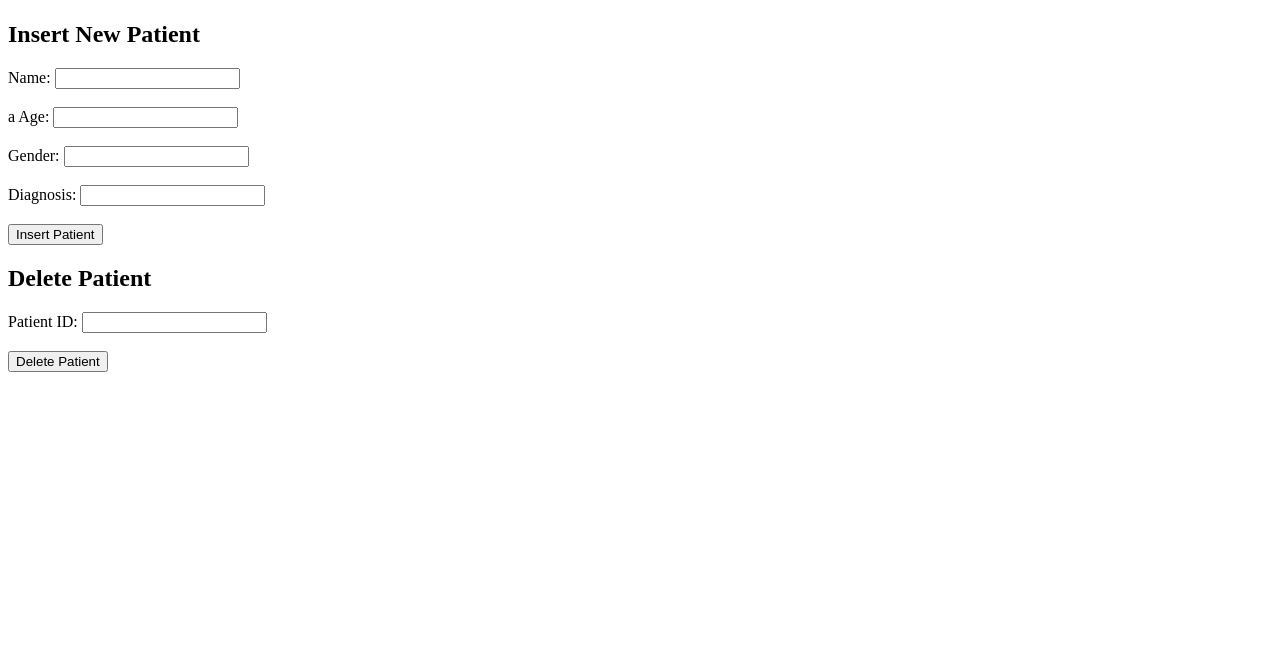
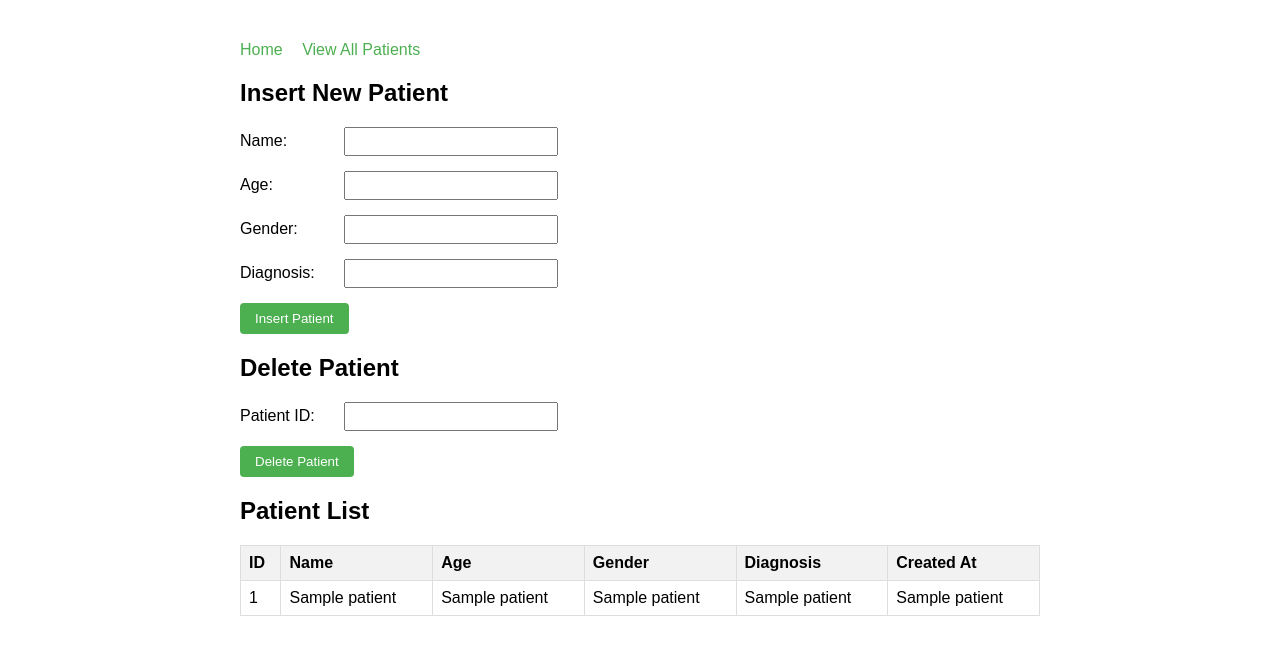
Before and after one commit to ryan-webster-vt/Hospital-Database, a Python web app: template templates/index.html in a window 1280 px wide. Shown: the top 655 px of the page. Run offline with Jinja, Linux system fonts and the light colour scheme; the template is opened without the code that fills it: most values are stand-ins (such as "Sample title", 1, 10 or a date in 2020).

Commit message:
branch created by junsoo

```diff
--- a/templates/index.html
+++ b/templates/index.html
@@ -4,28 +4,132 @@
     <meta charset="UTF-8">
     <meta name="viewport" content="width=device-width, initial-scale=1.0">
     <title>Hospital Database Interface</title>
+    <style>
+        body {
+            font-family: Arial, sans-serif;
+            max-width: 800px;
+            margin: 0 auto;
+            padding: 20px;
+        }
+        .message {
+            padding: 10px;
+            margin-bottom: 20px;
+            border-radius: 4px;
+            background-color: #f0f0f0;
+        }
+        .form-group {
+            margin-bottom: 15px;
+        }
+        label {
+            display: inline-block;
+            width: 100px;
+        }
+        input[type="text"],
+        input[type="number"] {
+            padding: 5px;
+            width: 200px;
+        }
+        button {
+            padding: 8px 15px;
+            background-color: #4CAF50;
+            color: white;
+            border: none;
+            border-radius: 4px;
+            cursor: pointer;
+        }
+        button:hover {
+            background-color: #45a049;
+        }
+        table {
+            width: 100%;
+            border-collapse: collapse;
+            margin-top: 20px;
+        }
+        th, td {
+            border: 1px solid #ddd;
+            padding: 8px;
+            text-align: left;
+        }
+        th {
+            background-color: #f2f2f2;
+        }
+        tr:nth-child(even) {
+            background-color: #f9f9f9;
+        }
+        .nav-links {
+            margin-bottom: 20px;
+        }
+        .nav-links a {
+            margin-right: 15px;
+            text-decoration: none;
+            color: #4CAF50;
+        }
+    </style>
 </head>
 <body>
     <h1>{{ message }}</h1>
 
+    <div class="nav-links">
+        <a href="/">Home</a>
+        <a href="/list">View All Patients</a>
+    </div>
+
     <h2>Insert New Patient</h2>
     <form action="/insert" method="post">
-        <label>Name:</label>
-        <input type="text" name="name" required><br><br>a
-        <label>Age:</label>
-        <input type="number" name="age" required><br><br>
-        <label>Gender:</label>
-        <input type="text" name="gender" required><br><br>
-        <label>Diagnosis:</label>
-        <input type="text" name="diagnosis" required><br><br>
+        <div class="form-group">
+            <label>Name:</label>
+            <input type="text" name="name" required>
+        </div>
+        <div class="form-group">
+            <label>Age:</label>
+            <input type="number" name="age" required>
+        </div>
+        <div class="form-group">
+            <label>Gender:</label>
+            <input type="text" name="gender" required>
+        </div>
+        <div class="form-group">
+            <label>Diagnosis:</label>
+            <input type="text" name="diagnosis" required>
+        </div>
         <button type="submit">Insert Patient</button>
     </form>
 
     <h2>Delete Patient</h2>
     <form action="/delete" method="post">
-        <label>Patient ID:</label>
-        <input type="number" name="patient_id" required><br><br>
+        <div class="form-group">
+            <label>Patient ID:</label>
+            <input type="number" name="patient_id" required>
+        </div>
         <button type="submit">Delete Patient</button>
     </form>
+
+    {% if patients %}
+    <h2>Patient List</h2>
+    <table>
+        <thead>
+            <tr>
+                <th>ID</th>
+                <th>Name</th>
+                <th>Age</th>
+                <th>Gender</th>
+                <th>Diagnosis</th>
+                <th>Created At</th>
+            </tr>
+        </thead>
+        <tbody>
+            {% for patient in patients %}
+            <tr>
+                <td>{{ patient[0] }}</td>
+                <td>{{ patient[1] }}</td>
+                <td>{{ patient[2] }}</td>
+                <td>{{ patient[3] }}</td>
+                <td>{{ patient[4] }}</td>
+                <td>{{ patient[5] }}</td>
+            </tr>
+            {% endfor %}
+        </tbody>
+    </table>
+    {% endif %}
 </body>
 </html>
```
Also changed, not shown: app.py (+60 -23 lines), mysql_connection.py (+30 -17 lines), 1 other file.
